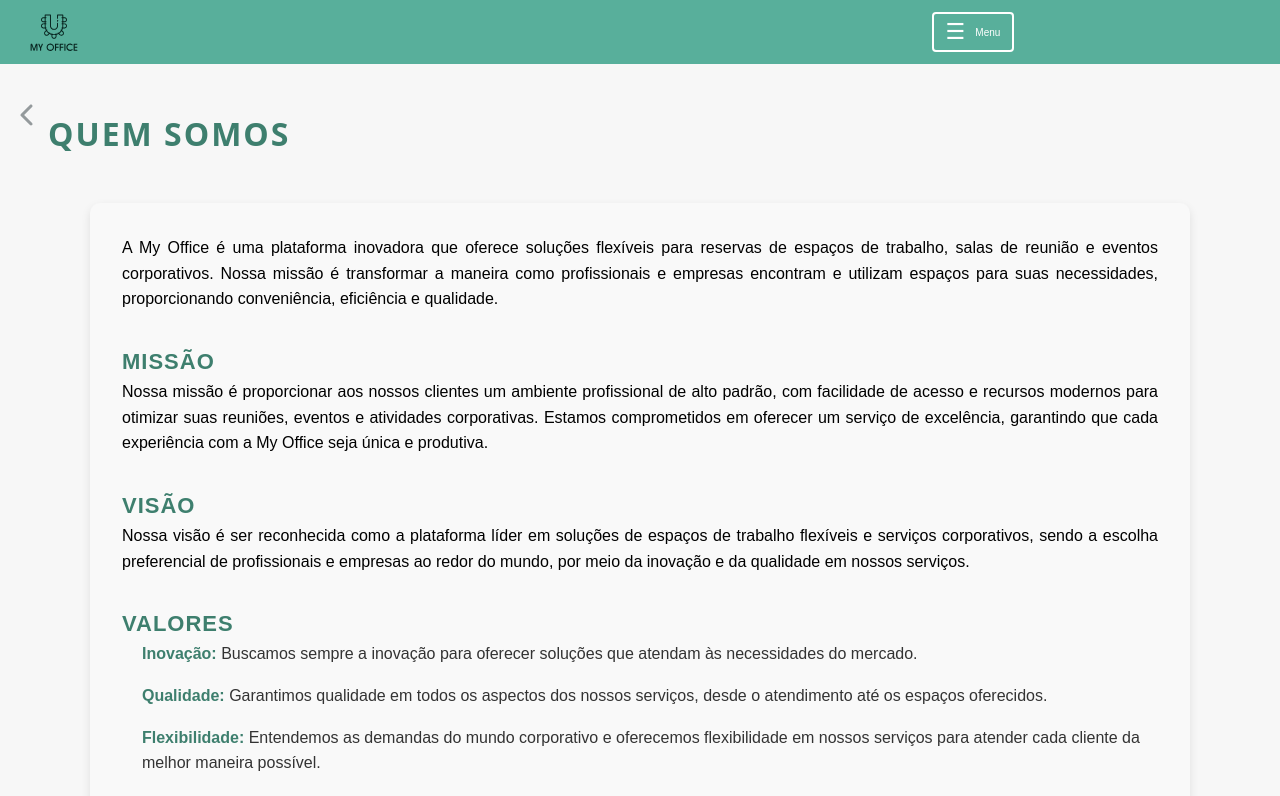
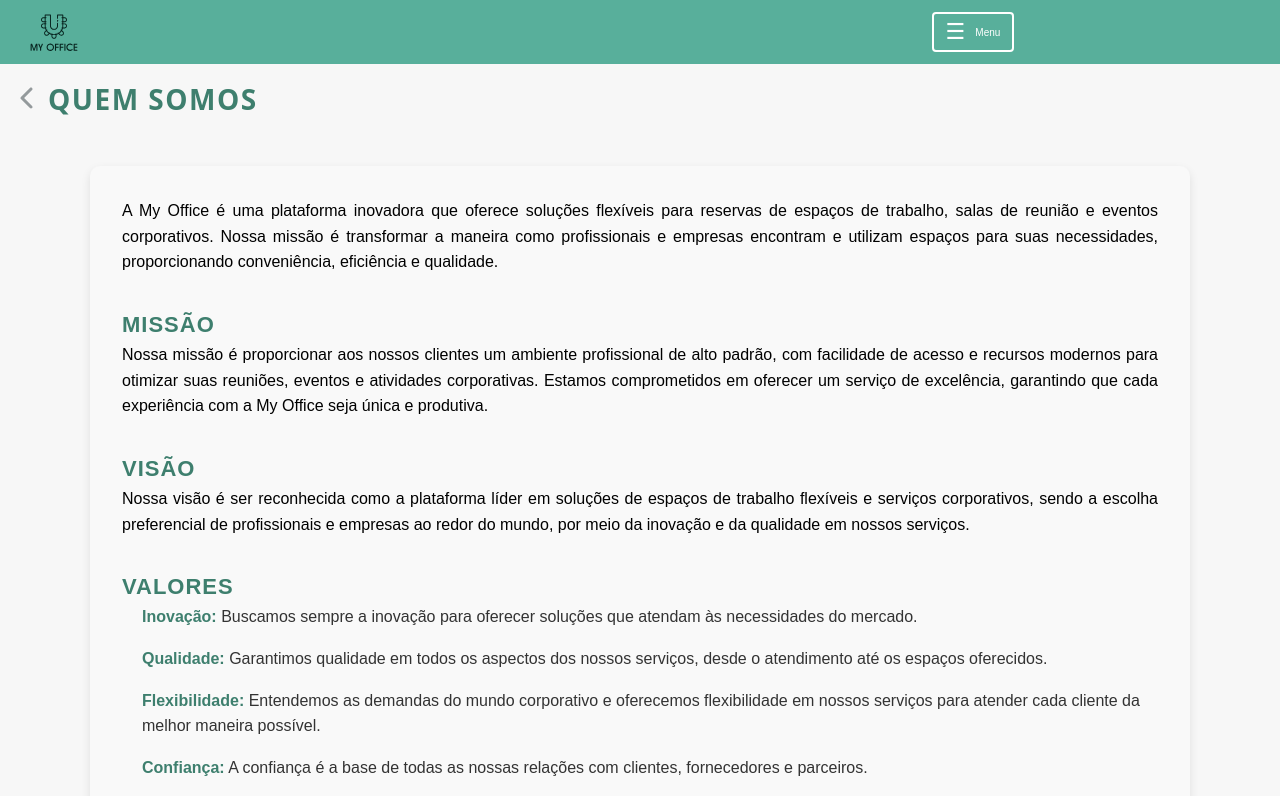
Before and after one commit to my-office-sa/my-office-sa-frontend, a React (Vite) app: page /about in a window 1280 px wide. Shown: the top 796 px of the page. Built offline with nearby package versions, Linux system fonts and the light colour scheme.

Commit message:
css titulo

```diff
--- a/src/comum/componentes/Principal/Principal.css
+++ b/src/comum/componentes/Principal/Principal.css
@@ -12,4 +12,10 @@
   align-items: center;
   gap: 8px;
   color: var(--cor-texto-cinza);
+  font-size: 28px;
+  color: #3e7f6e;
+  text-align: center;
+  text-transform: uppercase;
+  letter-spacing: 1.5px;
+  font-weight: bold;
 }
--- a/src/comum/componentes/Principal/Principal.jsx
+++ b/src/comum/componentes/Principal/Principal.jsx
@@ -15,7 +15,7 @@ function Principal({ voltarPara, titulo, children }) {
             </Link>
           )}
 
-          <h1>{titulo}</h1>
+          {titulo}
         </div>
 
         {children}
--- a/src/paginas/PaginaMinhasSalas/PaginaMinhasSalas.jsx
+++ b/src/paginas/PaginaMinhasSalas/PaginaMinhasSalas.jsx
@@ -34,7 +34,7 @@ const PaginaMinhasSalas = () => {
   };
 
   return (
-    <Principal voltarPara="/" titulo="Minhas Salas Cadastradas">
+    <Principal voltarPara="/" titulo="Salas Cadastradas">
       {listaSalas.length === 0 ? (
         <div className="link_cadastro">
           <p>Você ainda não possui nenhuma sala cadastrada.</p>
```
Lines whose indentation alone changed are shown as unchanged.
